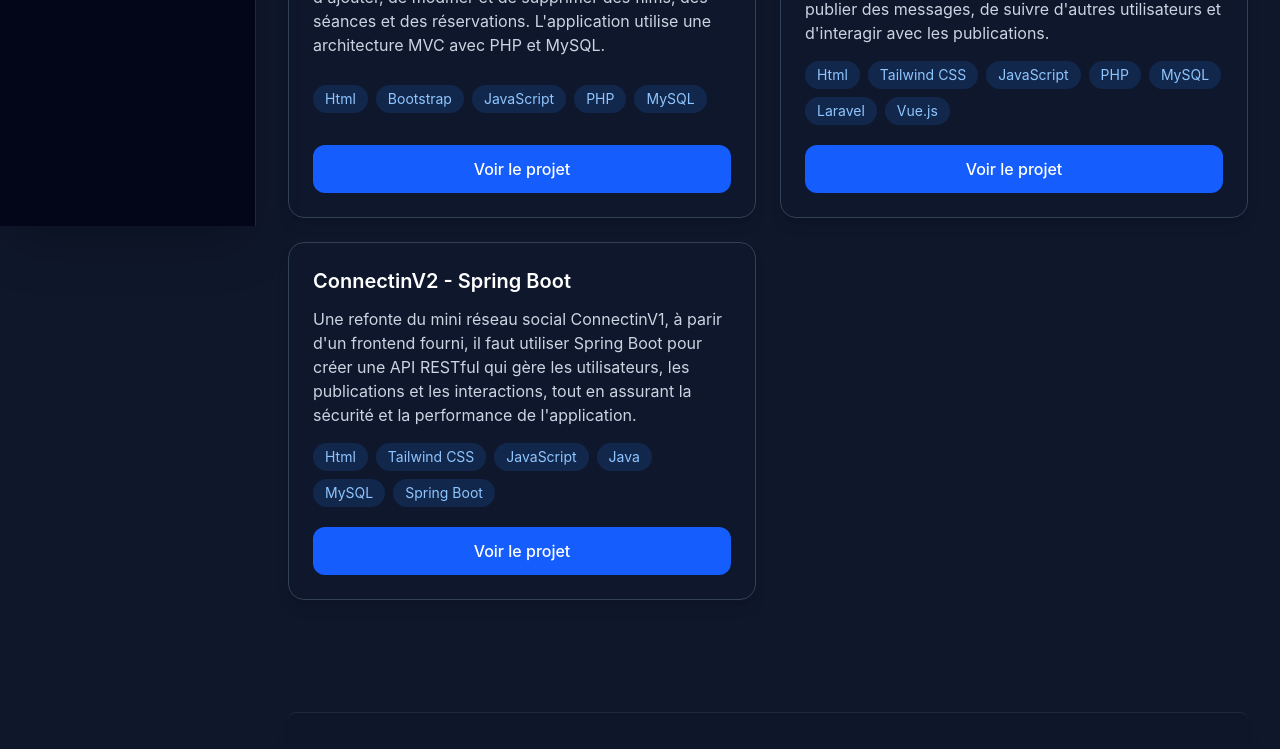
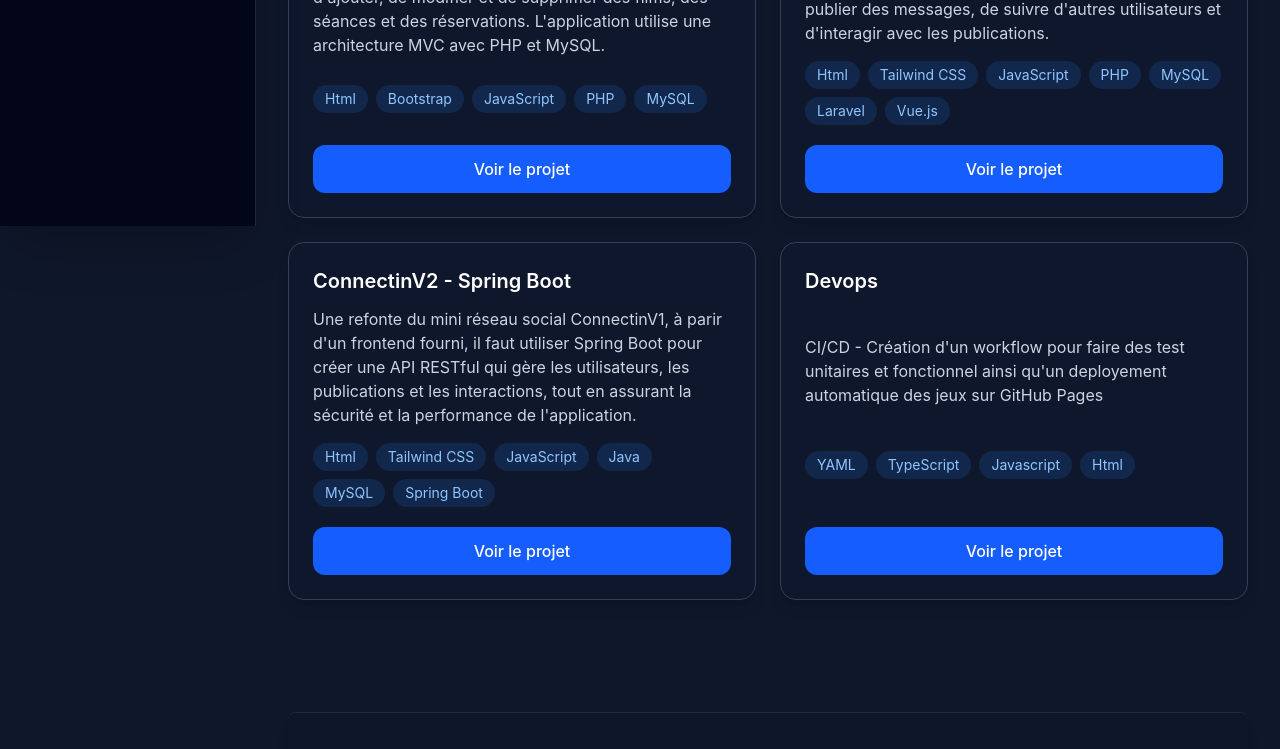
Before and after one commit to jonathandecroix28-max/mon-portfolio, a Vue app: page /projects in a window 1280 px wide. Shown: the part 574-1323 px from the top of the page. Built offline with nearby package versions, Linux system fonts and the light colour scheme.

Commit message:
add: projects

```diff
--- a/src/views/ProjectsView.vue
+++ b/src/views/ProjectsView.vue
@@ -28,14 +28,21 @@ const projects = ref([
     title: 'ConnectinV1 - Laravel',
     description: "Un mini réseau social développé avec Laravel, permettant aux utilisateurs de créer un compte, de publier des messages, de suivre d'autres utilisateurs et d'interagir avec les publications.",
     technologies: ['Html', 'Tailwind CSS', 'JavaScript', 'PHP', 'MySQL', 'Laravel', "Vue.js"],
-    link: 'https://github.com/tonyngophd/task-manager'
+    link: 'https://github.com/jonathandecroix28-max/connectin'
   },
     {
      id: 5,
      title: 'ConnectinV2 - Spring Boot',
      description: "Une refonte du mini réseau social ConnectinV1, à parir d'un frontend fourni, il faut utiliser Spring Boot pour créer une API RESTful qui gère les utilisateurs, les publications et les interactions, tout en assurant la sécurité et la performance de l'application.",
      technologies: ['Html', 'Tailwind CSS', 'JavaScript', 'Java', 'MySQL', 'Spring Boot'],
-     link: ''
+     link: 'https://github.com/jonathandecroix28-max/connectin-v2'
+    },
+    {
+      id: 6,
+      title: 'Devops',
+      description: "CI/CD - Création d'un workflow pour faire des test unitaires et fonctionnel ainsi qu'un deployement automatique des jeux sur GitHub Pages",
+      technologies: ['YAML', 'TypeScript', 'Javascript', 'Html'],
+      link: 'https://github.com/jonathandecroix28-max/jeu'
     }
 ])
 </script>
```
